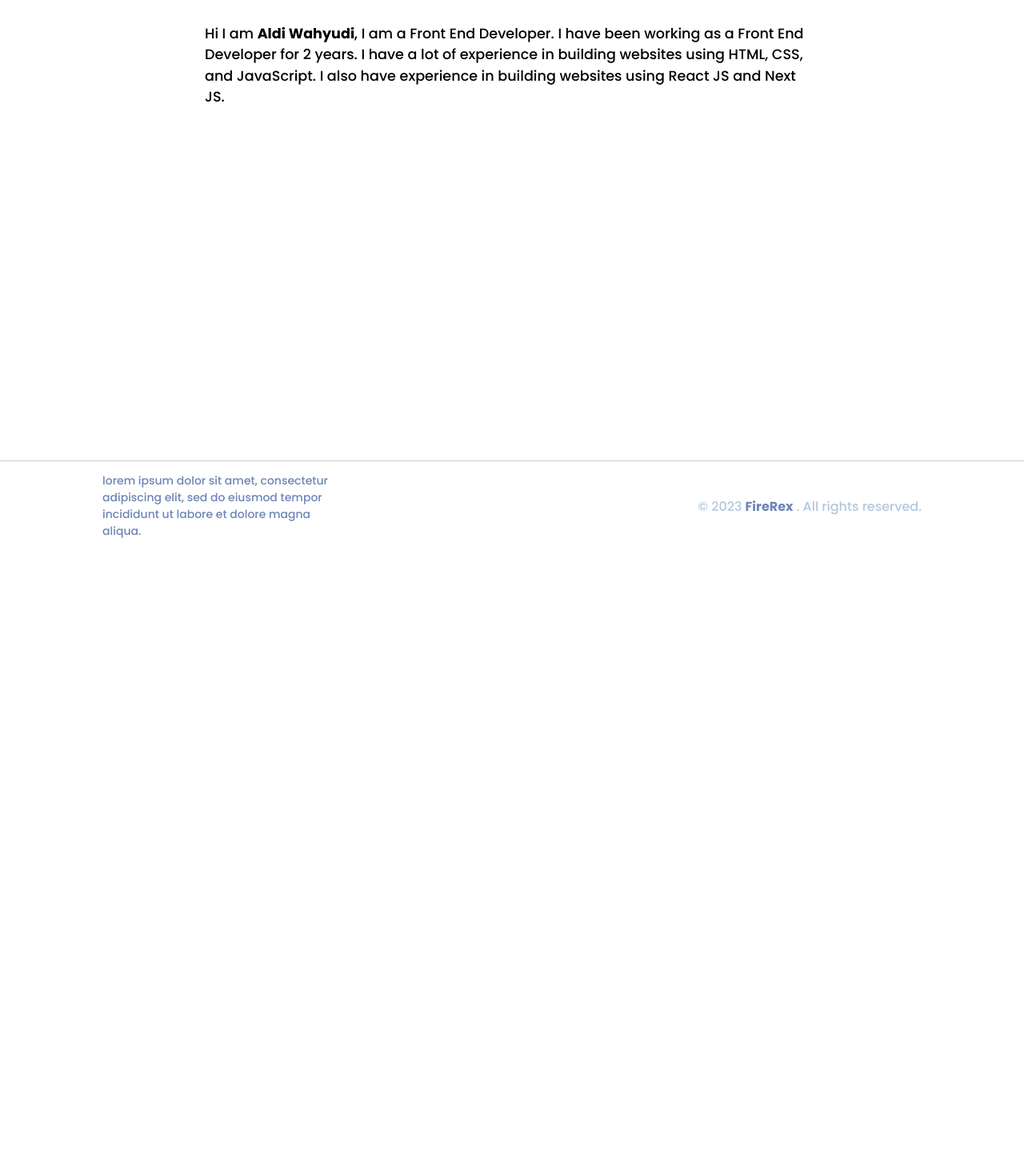
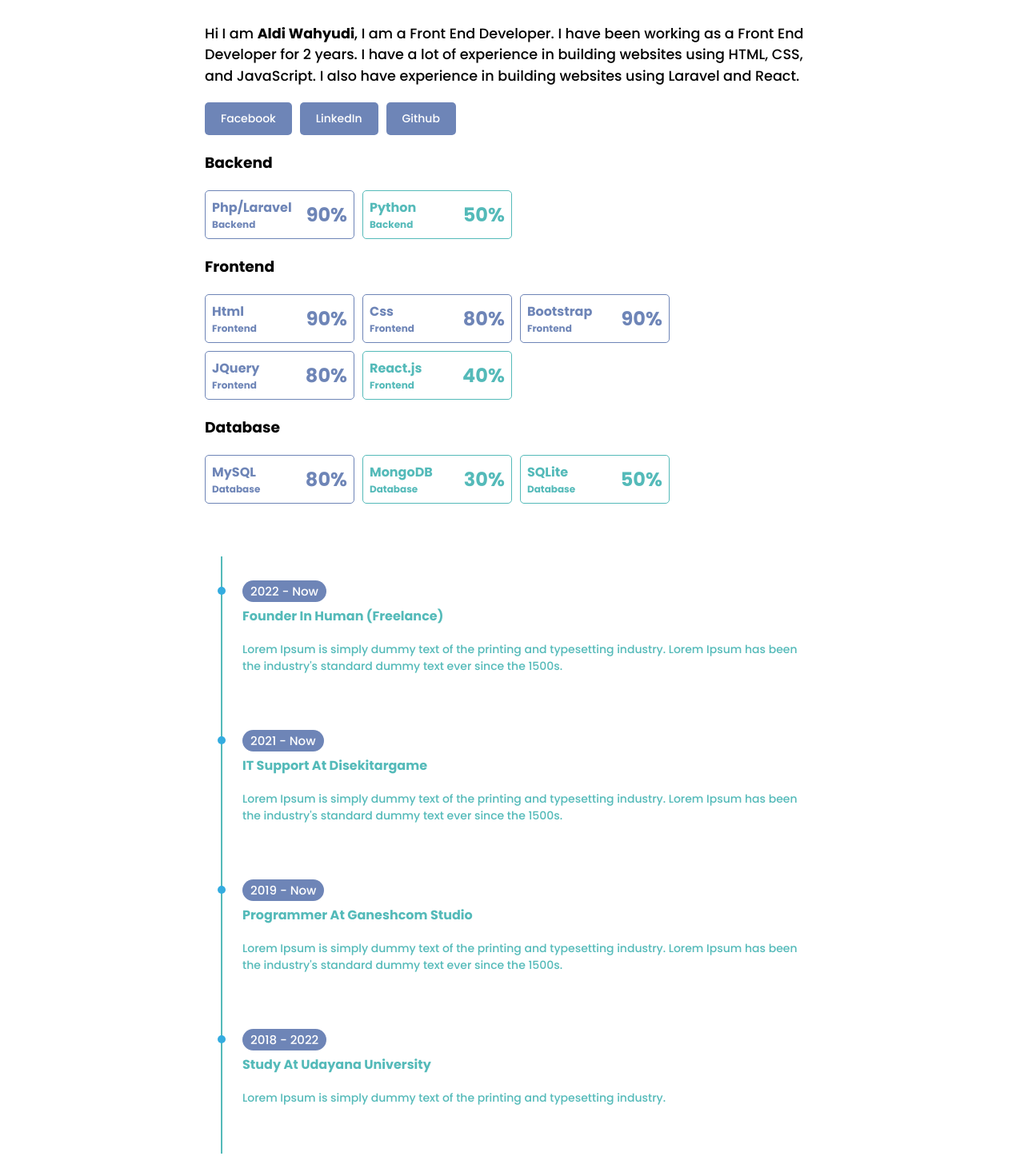
Before and after one commit to FireRex979/portofolio, a React (Create React App) app: page /about in a window 1280 px wide. Shown: the part 129-1590 px from the top of the page at 80% size. Before the commit the page ends 818 px from the top, so only its background shows below. Built offline with nearby package versions, Linux system fonts and the light colour scheme.

Commit message:
Timeline History

```diff
--- a/src/Body/About/About.js
+++ b/src/Body/About/About.js
@@ -1,18 +1,53 @@
-import React from 'react';
-import useStyles from './About.style';
+import React from "react";
+import useStyles from "./About.style";
+import SocialMediaItem from "./SocialMediaItem";
+import SkillItem from "./SkillItem";
+import { socialMediaData, getSkillData } from "../../Object.utils";
+import Timeline from "./Timeline";
 
 export default function About() {
   const classes = useStyles();
-
+  const contactData = socialMediaData();
+  const skillData = getSkillData();
   return (
     <div className={classes.aboutContainer}>
       <div className={classes.aboutContent}>
         <h1 className="aboutTitle">About Me</h1>
         <p className="aboutInfo">
-                    Hi I am <strong>Aldi Wahyudi</strong>,
-                    I am a Front End Developer. I have been working as a Front End Developer for 2 years. I have a lot of experience in building websites using HTML, CSS, and JavaScript. I also have experience in building websites using React JS and Next JS.
+          Hi I am <strong>Aldi Wahyudi</strong>, I am a Front End Developer. I
+          have been working as a Front End Developer for 2 years. I have a lot
+          of experience in building websites using HTML, CSS, and JavaScript. I
+          also have experience in building websites using Laravel and React.
         </p>
       </div>
+      <div className={classes.socialMediaContainer}>
+        {contactData.map((item, index) => {
+          return (
+            <SocialMediaItem key={index} title={item.name} link={item.link} />
+          );
+        })}
       </div>
-    )
+      {skillData.map((itemGroup, indexGroup) => {
+        const skills = itemGroup.skill;
+        return (
+          <React.Fragment key={indexGroup}>
+            <h3 className={classes.skillGroupText}>{itemGroup.group}</h3>
+            <div className={classes.skillContainer}>
+              {skills.map((itemSkill, indexSkill) => {
+                return (
+                  <SkillItem
+                    key={indexSkill}
+                    group={itemGroup.group}
+                    skill={itemSkill.skillName}
+                    value={itemSkill.value}
+                  />
+                );
+              })}
+            </div>
+          </React.Fragment>
+        );
+      })}
+      <Timeline />
+    </div>
+  );
 }
--- a/src/Body/About/About.style.js
+++ b/src/Body/About/About.style.js
@@ -1,25 +1,50 @@
-import {createUseStyles} from 'react-jss';
+import { createUseStyles } from "react-jss";
 
 const useStyles = createUseStyles({
-    aboutContainer: {
-        margin: '30px 0',
-        minHeight: 'calc(100vh - 220px)',
-        padding: '0 20%',
+  aboutContainer: {
+    margin: "30px 0",
+    minHeight: "calc(100vh - 220px)",
+    padding: "0 20%",
+  },
+  aboutContent: {
+    "& .aboutTitle": {
+      fontSize: "1.8rem",
+      color: "#54BAB9",
+      fontWeight: "700",
+      marginBottom: "20px",
     },
-    aboutContent: {
-        '& .aboutTitle': {
-            fontSize: '1.8rem',
-            color: '#54BAB9',
-            fontWeight: '700',
-            marginBottom: '20px',
-        },
-        '& .aboutInfo': {
-            fontSize: '1.1rem',
-            color: '#000',
-            fontWeight: '500',
-            lineHeight: '1.5',
-        }
-    }
+    "& .aboutInfo": {
+      fontSize: "1.1rem",
+      color: "#000",
+      fontWeight: "500",
+      lineHeight: "1.5",
+    },
+  },
+  socialMediaContainer: {
+    display: "flex",
+    alignItems: "center",
+    marginTop: "20px",
+    gap: "10px",
+    "& a": {
+      textDecoration: "none",
+      padding: "10px 20px",
+      background: "#6E85B7",
+      borderRadius: "5px",
+      color: "#FFF",
+      fontSize: "14px",
+    },
+  },
+  skillContainer: {
+    display: "flex",
+    flexWrap: "wrap",
+    gap: "10px",
+    alignItems: "center",
+    marginTop: "20px",
+  },
+  skillGroupText: {
+    color: "#000",
+    marginTop: "20px",
+  },
 });
 
 export default useStyles;
--- /dev/null
+++ b/src/Body/About/SkillItem.js
@@ -0,0 +1,15 @@
+import React from "react";
+import useStyles from "./SkillItem.style";
+
+export default function SkillItem(props) {
+  const classes = useStyles(props);
+  return (
+    <div className={classes.skillItem}>
+      <div className="skillInfo">
+        <h4>{props.skill}</h4>
+        <h6>{props.group}</h6>
+      </div>
+      <h3>{props.value}%</h3>
+    </div>
+  );
+}
--- /dev/null
+++ b/src/Body/About/SkillItem.style.js
@@ -0,0 +1,27 @@
+import { createUseStyles } from "react-jss";
+
+const useStyles = createUseStyles({
+  skillItem: (value) => ({
+    border: `1px ${value.value >= 80 ? "#6E85B7" : "#54BAB9"} solid`,
+    display: "flex",
+    justifyContent: "space-between",
+    alignItems: "center",
+    color: value.value >= 80 ? "#6E85B7" : "#54BAB9",
+    padding: "8px",
+    width: "22%",
+    borderRadius: "5px",
+    "& .skillInfo": {
+      "& h4": {
+        fontSize: "16px",
+      },
+      "& h6": {
+        fontSize: "12px",
+      },
+    },
+    "& h3": {
+      fontSize: "24px",
+    },
+  }),
+});
+
+export default useStyles;
--- /dev/null
+++ b/src/Body/About/SocialMediaItem.js
@@ -0,0 +1,9 @@
+import React from "react";
+
+export default function SocialMediaItem(props) {
+  return (
+    <a href={props.link} target="_blank" rel="noreferrer">
+      {props.title}
+    </a>
+  );
+}
--- /dev/null
+++ b/src/Body/About/Timeline.js
@@ -0,0 +1,28 @@
+import React from "react";
+import useStyles from "./Timeline.style";
+import { getTimelineData } from "../../Object.utils";
+
+export default function Timeline() {
+  const classes = useStyles();
+  let timelineData = getTimelineData();
+
+  timelineData.sort((a, b) => b.id - a.id);
+
+  return (
+    <div className={classes.timeline}>
+      <ul>
+        {timelineData.map((data) => (
+          <li key={data.id}>
+            <span>
+              {data.startYear} - {data.endYear}
+            </span>
+            <div className={classes.content}>
+              <h3>{data.title}</h3>
+              <p>{data.description}</p>
+            </div>
+          </li>
+        ))}
+      </ul>
+    </div>
+  );
+}
--- /dev/null
+++ b/src/Body/About/Timeline.style.js
@@ -0,0 +1,55 @@
+import { createUseStyles } from "react-jss";
+
+const useStyles = createUseStyles({
+  timeline: {
+    width: "100%",
+    marginTop: "20px",
+    background: "#FFF",
+    color: "#54BAB9",
+    padding: "30px 20px",
+    "& ul": {
+      listStyleType: "none",
+      borderLeft: "2px #54BAB9 solid",
+      padding: "10px 5px",
+      "& li": {
+        padding: "20px",
+        position: "relative",
+        transition: ".5s",
+        "& span": {
+          display: "inline-block",
+          backgroundColor: "#6E85B7",
+          borderRadius: "25px",
+          padding: "2px 10px",
+          fontSize: "15px",
+          textAlign: "center",
+          color: "#FFF",
+        },
+      },
+      "& li:before": {
+        position: "absolute",
+        content: "''",
+        width: "10px",
+        height: "10px",
+        backgroundColor: "#34ace0",
+        borderRadius: "50%",
+        left: "-11px",
+        top: "28px",
+        transition: ".5s",
+      },
+    },
+  },
+  content: {
+    "& h3": {
+      color: "#54BAB9",
+      fontSize: "16px",
+      paddingTop: "5px",
+    },
+    "& p": {
+      color: "#54BAB9",
+      padding: "5px 0px 15px 0px",
+      fontSize: "14px",
+    },
+  },
+});
+
+export default useStyles;
--- a/src/Body/Home/Home.js
+++ b/src/Body/Home/Home.js
@@ -1,37 +1,48 @@
-import React from 'react';
-import useStyles from '../Body.style';
-import {FaGithub, FaFacebook, FaLinkedin} from 'react-icons/fa';
+import React from "react";
+import useStyles from "../Body.style";
+import { socialMediaData } from "../../Object.utils";
 
 export default function Home() {
   const classes = useStyles();
+  const socialMedia = socialMediaData();
+  console.log(socialMedia);
   return (
-        <div className='container'>
+    <div className="container">
       <div className={classes.identifyContainer}>
         <div className={classes.fotoProfileContainer}>
           <img src="/foto-profile.png" alt="foto-profile" />
         </div>
         <div className={classes.identify}>
-                    <h2>Hi, I'm <span>Aldi Wahyudi</span></h2>
+          <h2>
+            Hi, I'm <span>Aldi Wahyudi</span>
+          </h2>
           <h2>a Web Developer</h2>
           <div className="identifyInfo">
-                        <p>I'm a web developer from Indonesia. I have a passion for web development and I'm always learning new things.</p>
+            <p>
+              I'm a web developer from Indonesia. I have a passion for web
+              development and I'm always learning new things.
+            </p>
           </div>
           <div className={classes.contactMe}>
             <div className={classes.socialMediaContainer}>
-                            <a href="https://www.facebook.com/aldi.wahyudi.7" target="_blank" rel="noreferrer">
-                                <FaFacebook />
+              {socialMedia.map((item, index) => {
+                const Icon = item.icon;
+                return (
+                  <a
+                    href={item.link}
+                    key={index}
+                    target="_blank"
+                    rel="noreferrer"
+                  >
+                    <Icon />
                   </a>
-                            <a href="https://www.linkedin.com/in/aldi-wahyudi-0b1b1b1b9/" target="_blank" rel="noreferrer">
-                                <FaLinkedin />
-                            </a>
-                            <a href="https://www.linkedin.com/in/aldi-wahyudi-0b1b1b1b9/" target="_blank" rel="noreferrer">
-                                <FaGithub />
-                            </a>
+                );
+              })}
             </div>
             <button className={classes.buttonHire}>Hire Me</button>
           </div>
         </div>
       </div>
     </div>
-    )
+  );
 }
--- /dev/null
+++ b/src/Object.utils.js
@@ -0,0 +1,114 @@
+import { FaGithub, FaFacebook, FaLinkedin } from "react-icons/fa";
+
+const socialMediaData = () => [
+  {
+    link: "#",
+    icon: FaFacebook,
+    name: "Facebook",
+  },
+  {
+    link: "#",
+    icon: FaLinkedin,
+    name: "LinkedIn",
+  },
+  {
+    link: "#",
+    icon: FaGithub,
+    name: "Github",
+  },
+];
+
+const getSkillData = () => [
+  {
+    group: "Backend",
+    skill: [
+      {
+        skillName: "Php/Laravel",
+        value: 90,
+      },
+      {
+        skillName: "Python",
+        value: 50,
+      },
+    ],
+  },
+  {
+    group: "Frontend",
+    skill: [
+      {
+        skillName: "Html",
+        value: 90,
+      },
+      {
+        skillName: "Css",
+        value: 80,
+      },
+      {
+        skillName: "Bootstrap",
+        value: 90,
+      },
+      {
+        skillName: "JQuery",
+        value: 80,
+      },
+      {
+        skillName: "React.js",
+        value: 40,
+      },
+    ],
+  },
+  {
+    group: "Database",
+    skill: [
+      {
+        skillName: "MySQL",
+        value: 80,
+      },
+      {
+        skillName: "MongoDB",
+        value: 30,
+      },
+      {
+        skillName: "SQLite",
+        value: 50,
+      },
+    ],
+  },
+];
+
+const getTimelineData = () => [
+  {
+    id: "1",
+    startYear: "2018",
+    endYear: "2022",
+    title: "Study At Udayana University",
+    description:
+      "Lorem Ipsum is simply dummy text of the printing and typesetting industry.",
+  },
+  {
+    id: "2",
+    startYear: "2019",
+    endYear: "Now",
+    title: "Programmer At Ganeshcom Studio",
+    description:
+      "Lorem Ipsum is simply dummy text of the printing and typesetting industry. Lorem Ipsum has been the industry's standard dummy text ever since the 1500s.",
+  },
+  {
+    id: "3",
+    startYear: "2021",
+    endYear: "Now",
+    title: "IT Support At Disekitargame",
+    description:
+      "Lorem Ipsum is simply dummy text of the printing and typesetting industry. Lorem Ipsum has been the industry's standard dummy text ever since the 1500s.",
+  },
+  {
+    id: "4",
+    startYear: "2022",
+    endYear: "Now",
+    title: "Founder In Human (Freelance)",
+    description:
+      "Lorem Ipsum is simply dummy text of the printing and typesetting industry. Lorem Ipsum has been the industry's standard dummy text ever since the 1500s.",
+  },
+];
+
+export { socialMediaData, getSkillData, getTimelineData };
```
Lines whose indentation alone changed are shown as unchanged.
